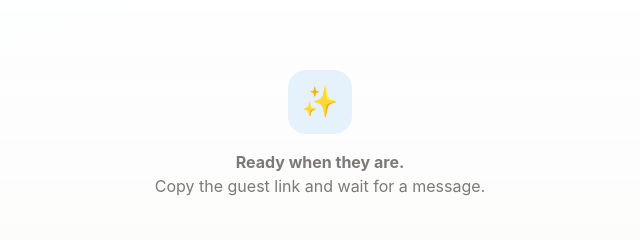
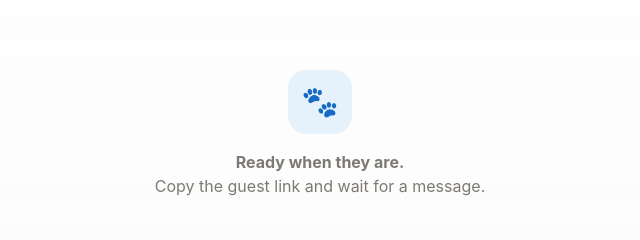
Before and after one commit to 27kyleva-eng/live-chat-app, a website: page public/host.html in a window 1280 px wide. Shown: the part 437-677 px from the top of the page, 320-960 px from the left. Drawn offline with Linux system fonts and the light colour scheme; no server answers.

Commit message:
chore: replace sparkles emoji with paw emoji in host panel

```diff
--- a/public/host.html
+++ b/public/host.html
@@ -72,7 +72,7 @@
         </header>
 
         <div class="messages" id="messages" aria-live="polite">
-          <div class="empty" id="empty"><div class="empty-icon">✨</div><strong>Ready when they are.</strong><br>Copy the guest link and wait for a message.</div>
+          <div class="empty" id="empty"><div class="empty-icon">🐾</div><strong>Ready when they are.</strong><br>Copy the guest link and wait for a message.</div>
         </div>
 
         <!-- Dedicated typing container pinned permanently right below the scroll area -->
```
